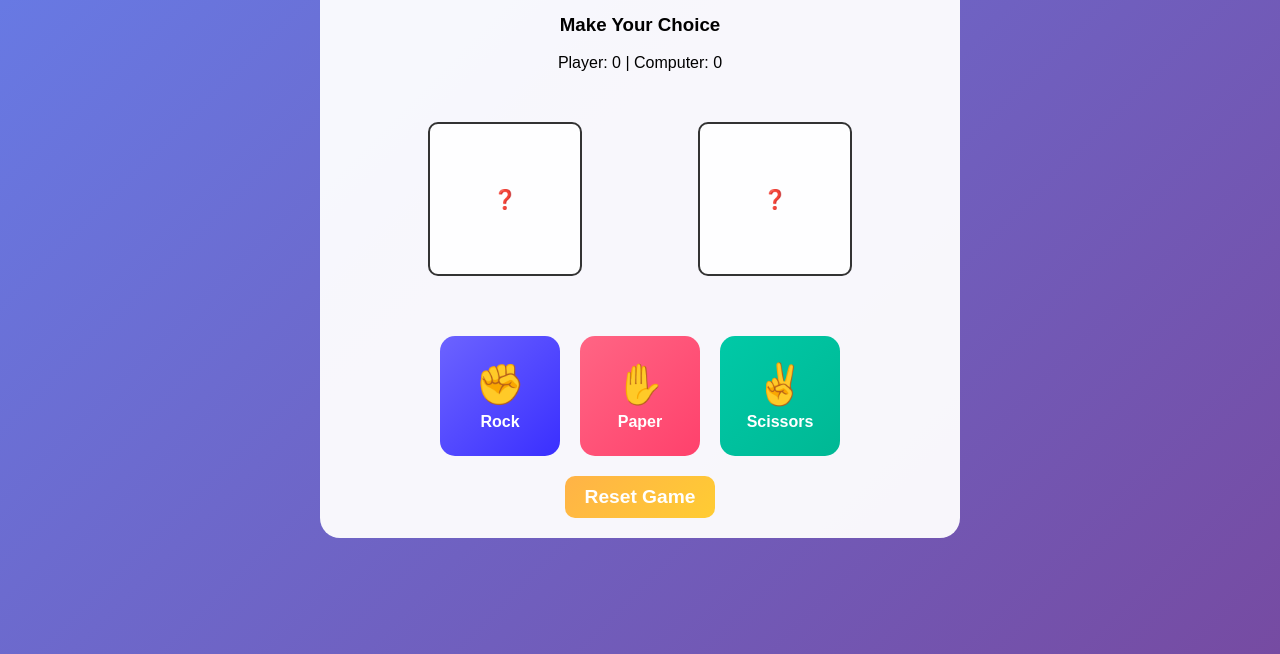
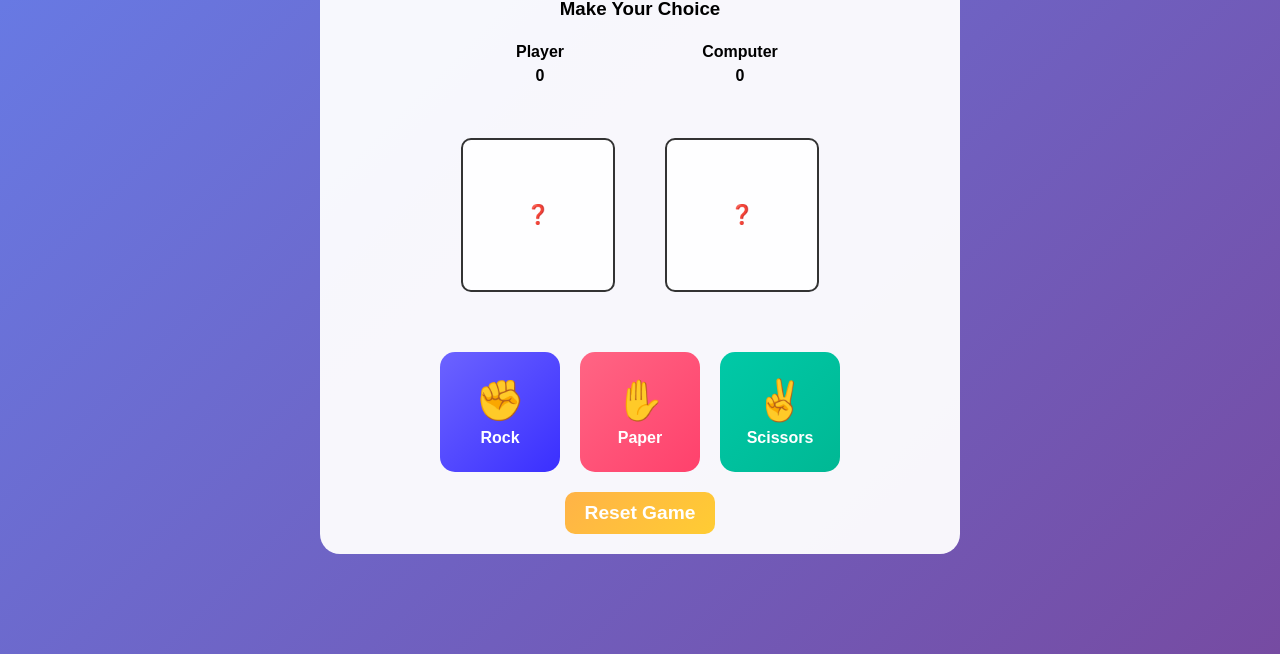
Before and after one commit to lolol0918/odin-rock-paper-scissors, a plain HTML site: page index.html in a window 1280 px wide. Shown: the part 202-856 px from the top of the page. Drawn offline with Linux system fonts and the light colour scheme.

Commit message:
DELETED unecessary js codes

```diff
--- a/index.html
+++ b/index.html
@@ -11,12 +11,20 @@
             <h1>Rock Paper Scissors</h1>
             <div class="choices-container">
                 <h3 class="choices-title">Make Your Choice</h3>
-                <div class="scoreboard" id="scoreDisplay">Player: 0 | Computer: 0</div>
+                <div class="scoreboard">
+                    <div class="score" id="userScore">
+                        <div class="score-label">Player</div>
+                        <div class="score-value">0</div>
+                    </div>
+                    <div class="score" id="computerScore">
+                        <div class="score-label">Computer</div>
+                        <div class="score-value">0</div>
+                    </div>
+                </div>
                 <div class="selections">
                     <div id="playerChoice">❓</div>
                     <div id="computerChoice">❓</div>
                 </div>
-
                 <div class="btn-container">
                     <button class="btn" id="rock">
                         ✊
--- a/script.js
+++ b/script.js
@@ -59,19 +59,6 @@ for (let i = 0; i < 5; i++) {
 
 }
 
-// Compare both scores
-// THEN print winner
-
-console.log(`Final Score -- You: ${userScore} - Computer: ${computerScore}`);
-
-if (userScore == computerScore) {
-    console.log("It's a tie");
-} else if (userScore > computerScore) {
-    console.log("You win!");
-} else {
-    console.log("Computer wins!");
-}
-
 
 
 // Event listener for three buttons
--- a/styles.css
+++ b/styles.css
@@ -1,5 +1,6 @@
 * {
     font-family: 'Arial', sans-serif;
+    font-weight: bold;
 }
 
 body {
@@ -22,7 +23,8 @@ body {
 
 .selections {
     display: flex;
-    justify-content: space-around;
+    gap: 50px;
+    justify-content: center;
     margin-top: 20px;
     padding: 30px;
     border-radius: 10px;
@@ -38,6 +40,22 @@ body {
   justify-content: center;
   align-items: center;
   font-size: 1.2rem;
+}
+
+.scoreboard {
+    display: flex;
+    justify-content: center;
+    gap: 50px;
+    margin-top: 20px;
+}
+
+.score {
+    width: 150px;
+}
+
+.score div {
+    text-align: center;
+    padding: 3px;
 }
 
 .btn-container {
```
